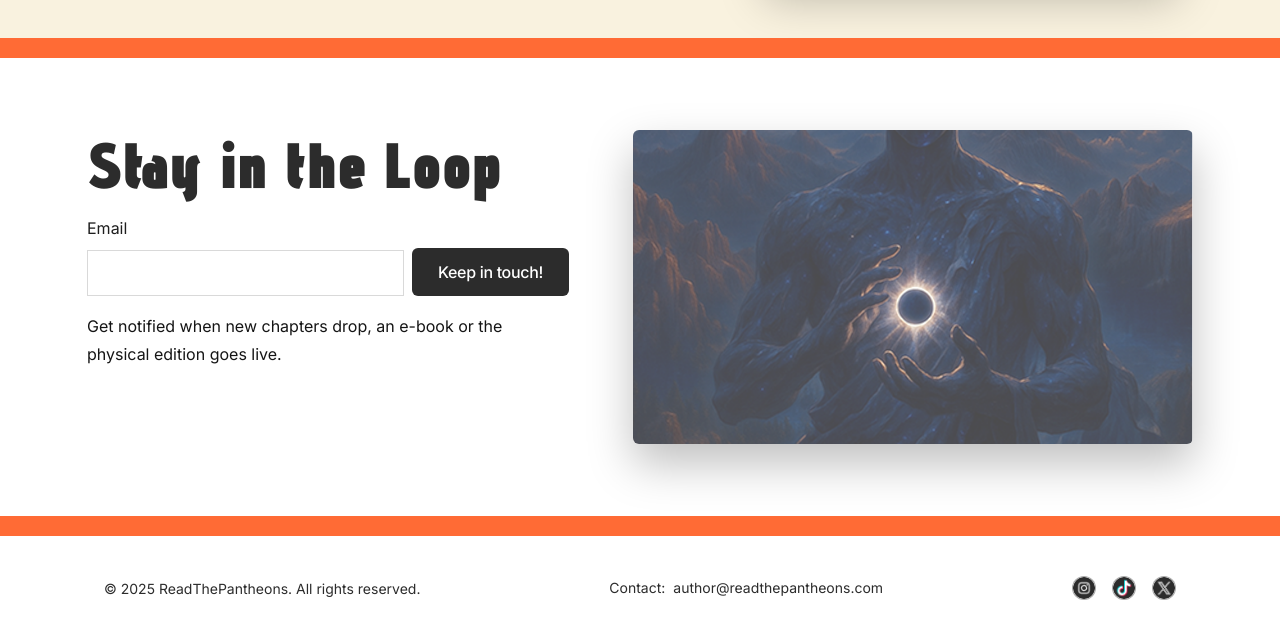
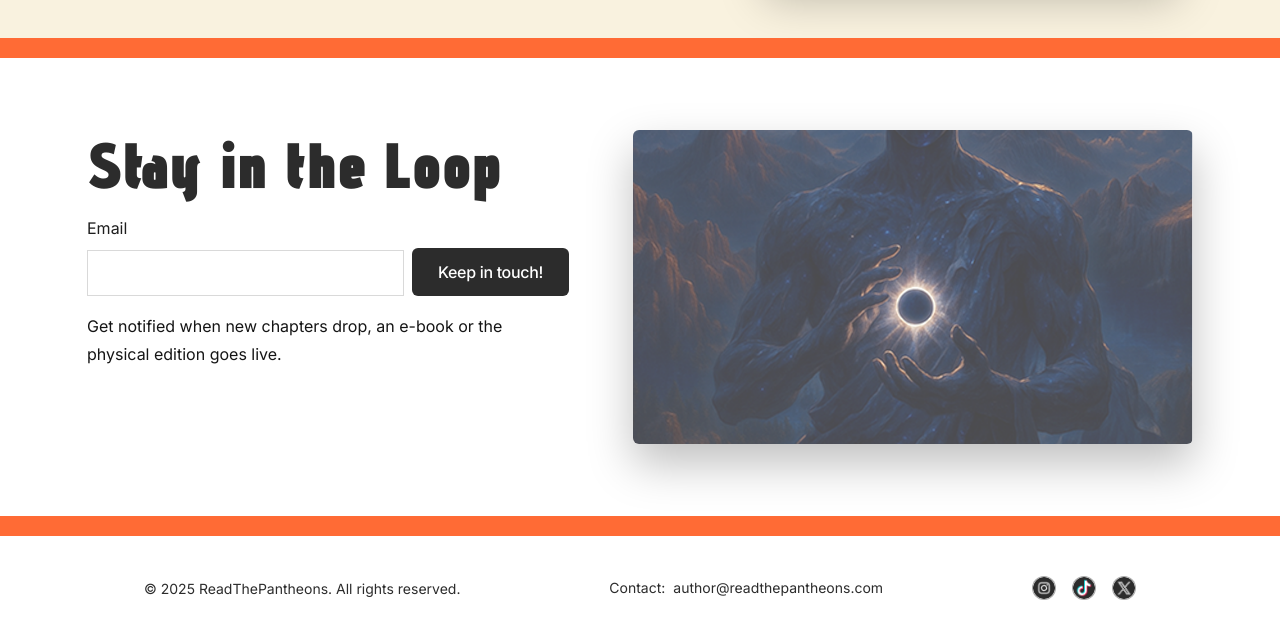
Before and after one commit to joshuahermansefenudu/ReadThePantheons, a website: page index.html in a window 1280 px wide. Shown: the part 4012-4650 px from the top of the page. Drawn offline with nearby package versions, Linux system fonts and the light colour scheme; a web font is replaced by a local one.

Commit message:
Add files via upload

```diff
--- a/styles.css
+++ b/styles.css
@@ -1117,6 +1117,10 @@ section {
     gap: 20px;
     padding: 40px 104px;
 }
+.footer .footer-bar {
+    max-width: var(--container-max-width);
+    margin: 0 auto;
+}
 
 .footer-copy {
     font-size: 14px;
```
